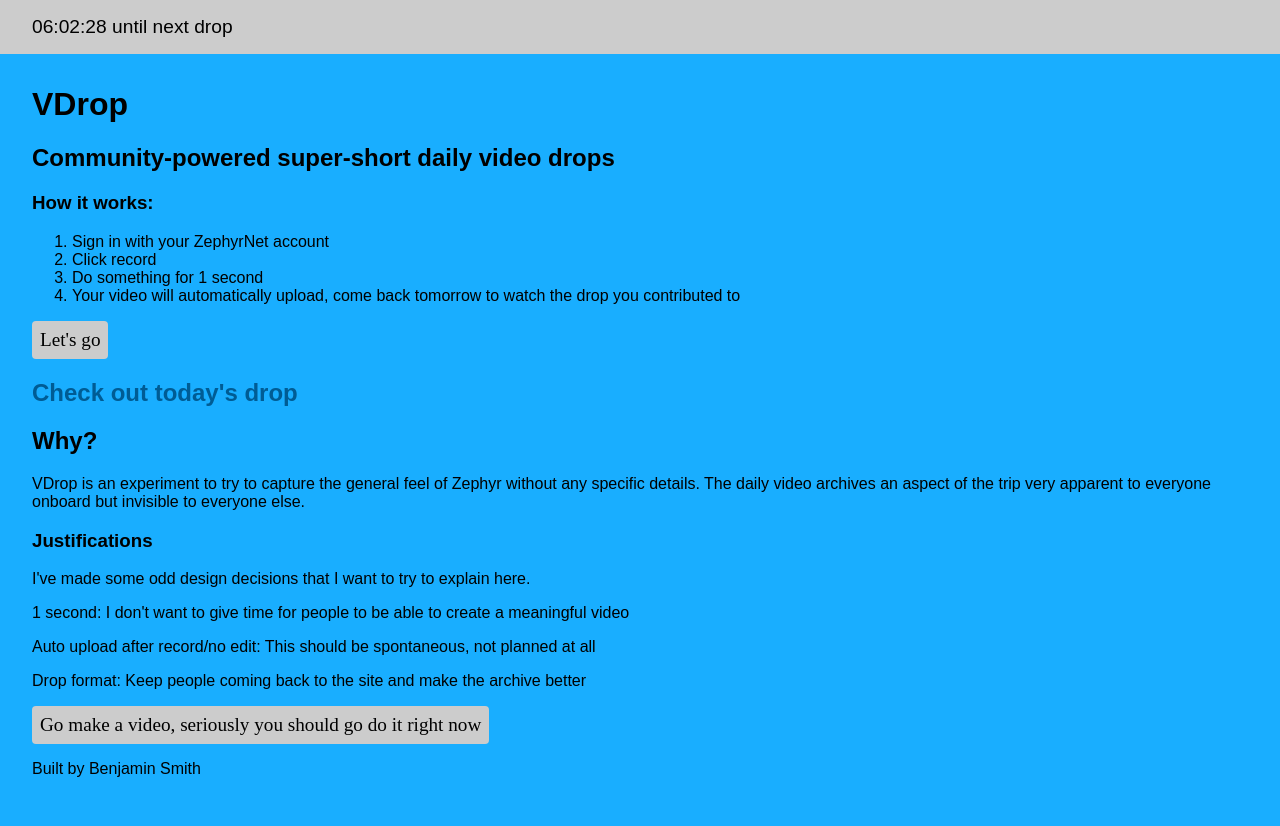
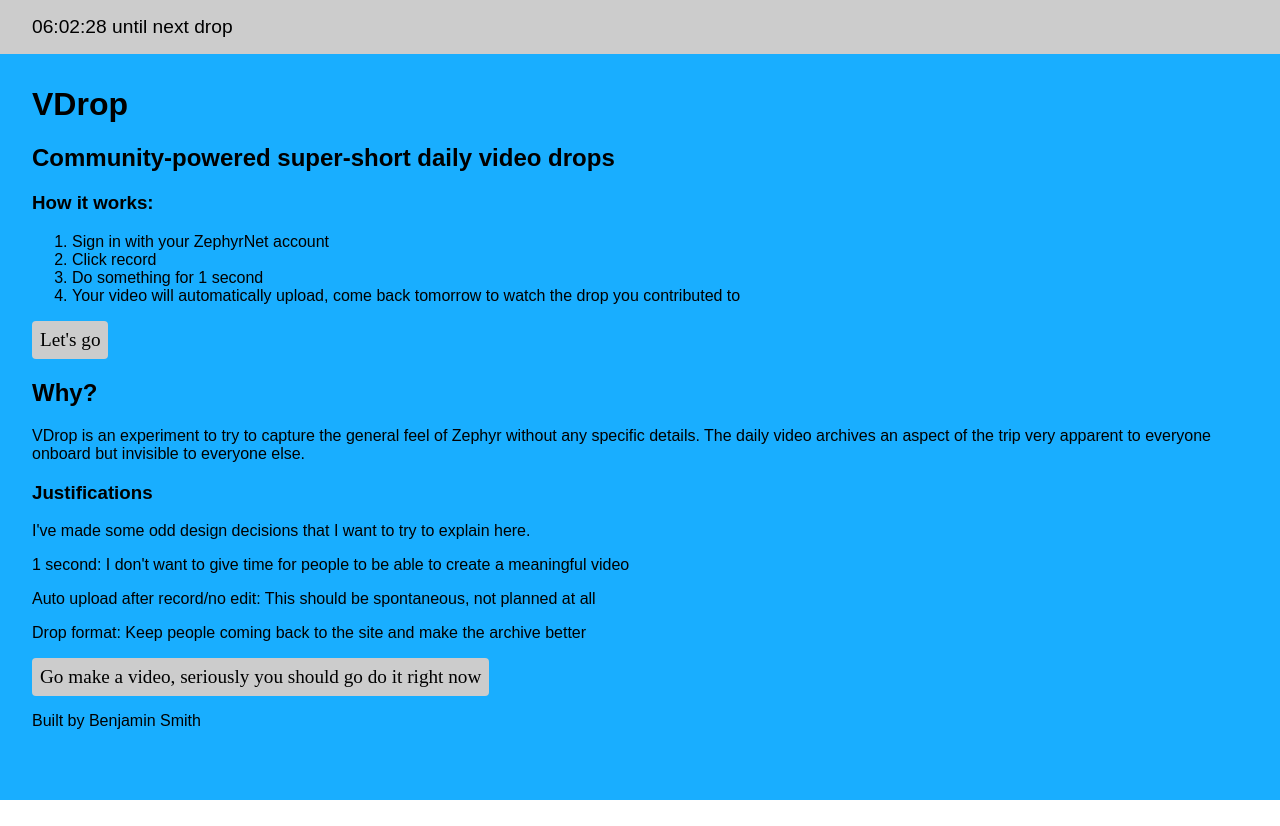
Before and after one commit to Merlin04/vdrop, a Next.js app: page / in a window 1280 px wide. After the commit the page ends 800 px from the top, so only its background shows below. Built offline with nearby package versions, Linux system fonts and the light colour scheme; a web font is replaced by a local one.

Commit message:
Fix date

```diff
--- a/src/date.ts
+++ b/src/date.ts
@@ -1,6 +1,6 @@
 // Number representing July 19, 2021 at 0:00 UTC
 // For some reason months start at 0, not 1
-export const START_DATE = Date.UTC(2021, 6, 16, 4, 0, 0, 0);
+export const START_DATE = Date.UTC(2021, 6, 19, 4, 0, 0, 0);
 
 export function getDayNumber() {
     return (Date.now() - START_DATE) / MS_IN_DAY;
```
